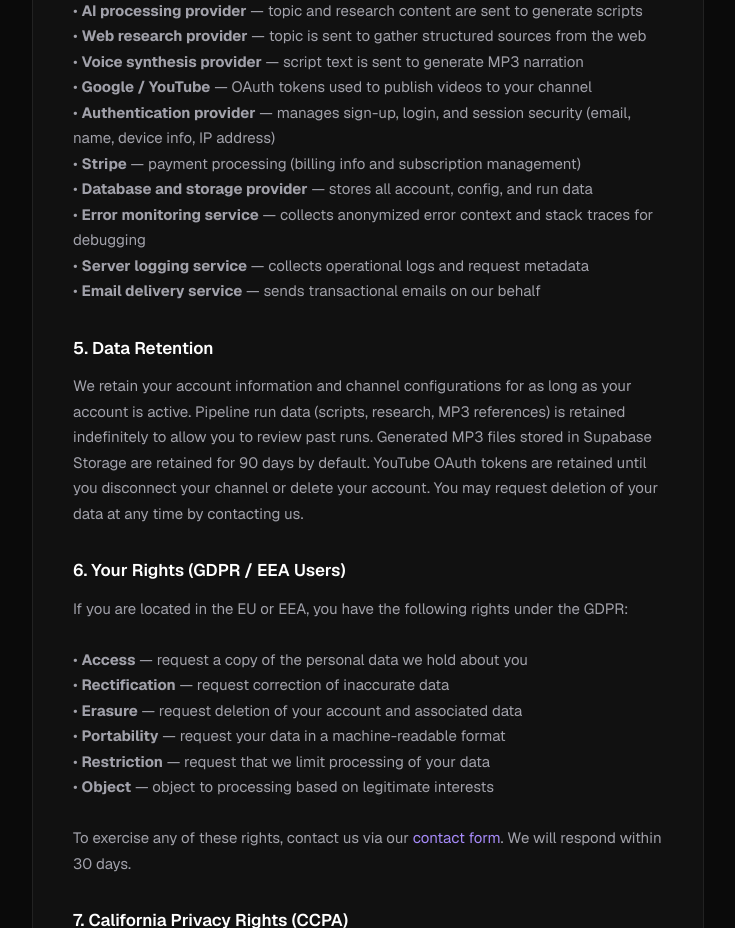
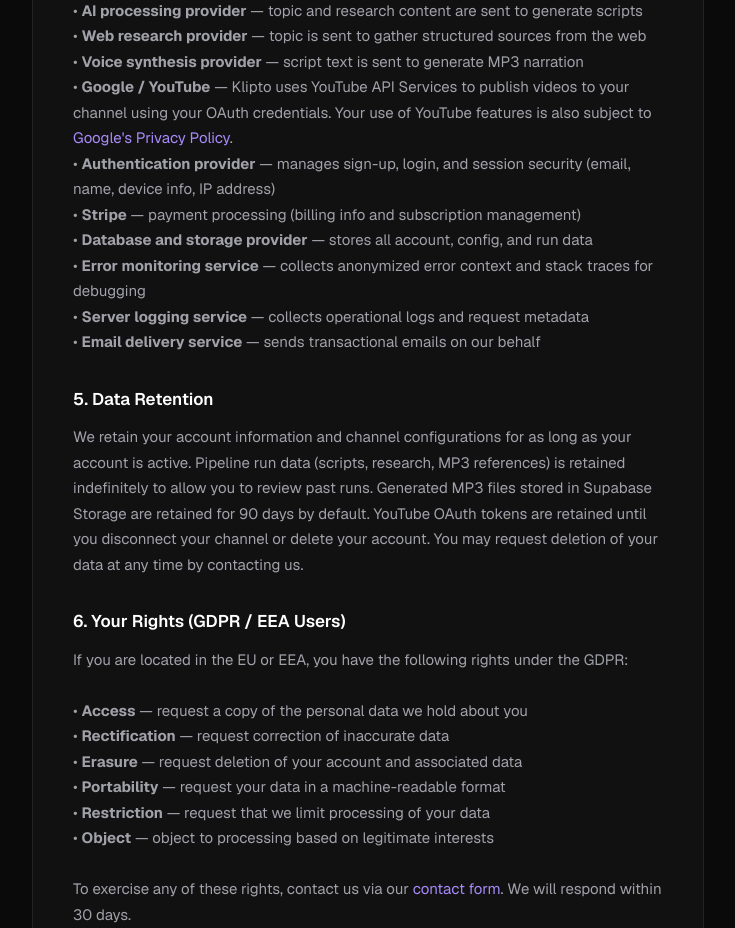
Before and after one commit to SabaiWave/Aevox, a Next.js app: page /privacy in a window 1280 px wide. Shown: the part 1680-2608 px from the top of the page, without its empty margins (272-1007 px from the left). Built offline with nearby package versions, Linux system fonts and the light colour scheme; no server answers.

Commit message:
fix: add Google Privacy Policy link to YouTube API Services section in privacy policy

```diff
--- a/src/app/privacy/page.tsx
+++ b/src/app/privacy/page.tsx
@@ -94,7 +94,8 @@ export default function PrivacyPage() {
               <br />
               • <strong>Voice synthesis provider</strong> — script text is sent to generate MP3 narration
               <br />
-              • <strong>Google / YouTube</strong> — OAuth tokens used to publish videos to your channel
+              • <strong>Google / YouTube</strong> — Klipto uses YouTube API Services to publish videos to your channel using your OAuth credentials. Your use of YouTube features is also subject to{' '}
+              <a href="https://policies.google.com/privacy" target="_blank" rel="noopener noreferrer" className={styles.link}>Google&apos;s Privacy Policy</a>.
               <br />
               • <strong>Authentication provider</strong> — manages sign-up, login, and session security (email, name, device info, IP address)
               <br />
```
